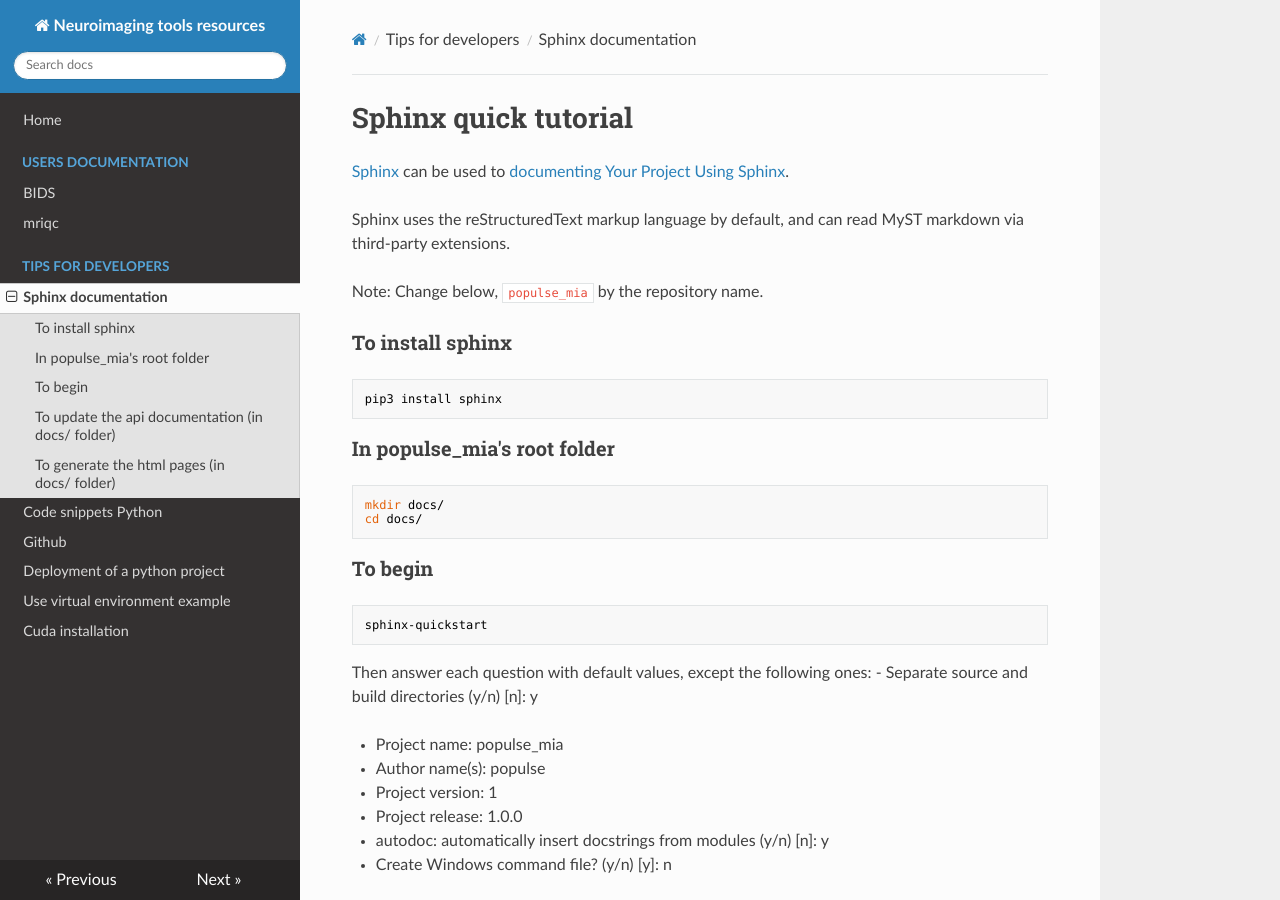
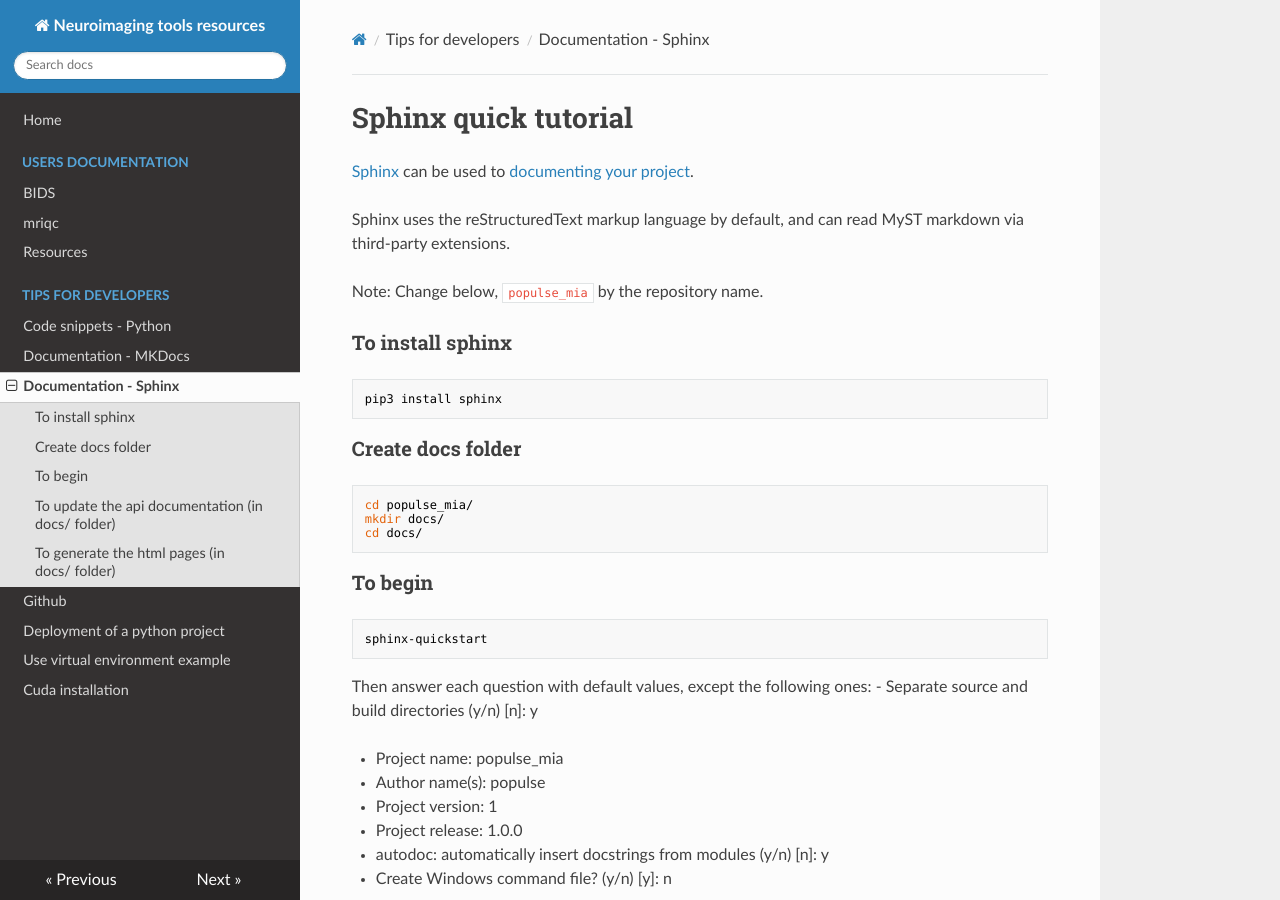
Before and after one commit to IRMaGe-3T/irmage-tools-resources, an MkDocs documentation site: the page built from docs/developers/doc-sphinx.md, in a window 1280 px wide and 900 px high. Built offline with MkDocs 1.6.1, drawn with Linux system fonts in a browser that asks for light colours; nearby versions of some CDN libraries.

Commit message:
add docs

````diff
--- a/docs/developers/doc-sphinx.md
+++ b/docs/developers/doc-sphinx.md
@@ -1,6 +1,6 @@
 
 # Sphinx quick tutorial
-[Sphinx](http://www.sphinx-doc.org/en/master/index.html) can be used to [documenting Your Project Using Sphinx](https://pythonhosted.org/an_example_pypi_project/sphinx.html).
+[Sphinx](http://www.sphinx-doc.org/en/master/index.html) can be used to [documenting your project](https://pythonhosted.org/an_example_pypi_project/sphinx.html).
 
 Sphinx uses the reStructuredText markup language by default, and can read MyST markdown via third-party extensions.
 
@@ -11,8 +11,9 @@ Note: Change below, `populse_mia` by the repository name.
 pip3 install sphinx
 ```
 
-### In populse_mia's root folder
+### Create docs folder
 ```
+cd populse_mia/
 mkdir docs/
 cd docs/
 ```
--- a/mkdocs.yml
+++ b/mkdocs.yml
@@ -5,9 +5,11 @@ nav:
     - Users documentation:
       - BIDS: users/BIDS.md
       - mriqc: users/mriqc.md
+      - Resources: users/resources.md
     - 'Tips for developers':
-      - Sphinx documentation: developers/doc-sphinx.md
-      - Code snippets Python: developers/code-snippets-python.md
+      - Code snippets - Python: developers/code-snippets-python.md
+      - Documentation - MKDocs : developers/doc-mkdocs.md
+      - Documentation - Sphinx: developers/doc-sphinx.md
       - Github: developers/github.md
       - Deployment of a python project: developers/packaging-python-projects.md
       - Use virtual environment example: developers/use-virtual-env-example.md
````
Also changed, not shown: docs/developers/doc-mkdocs.md (added, +63 -0 lines), docs/index.md (+2 -0 lines), docs/users/resources.md (added, +6 -0 lines).
